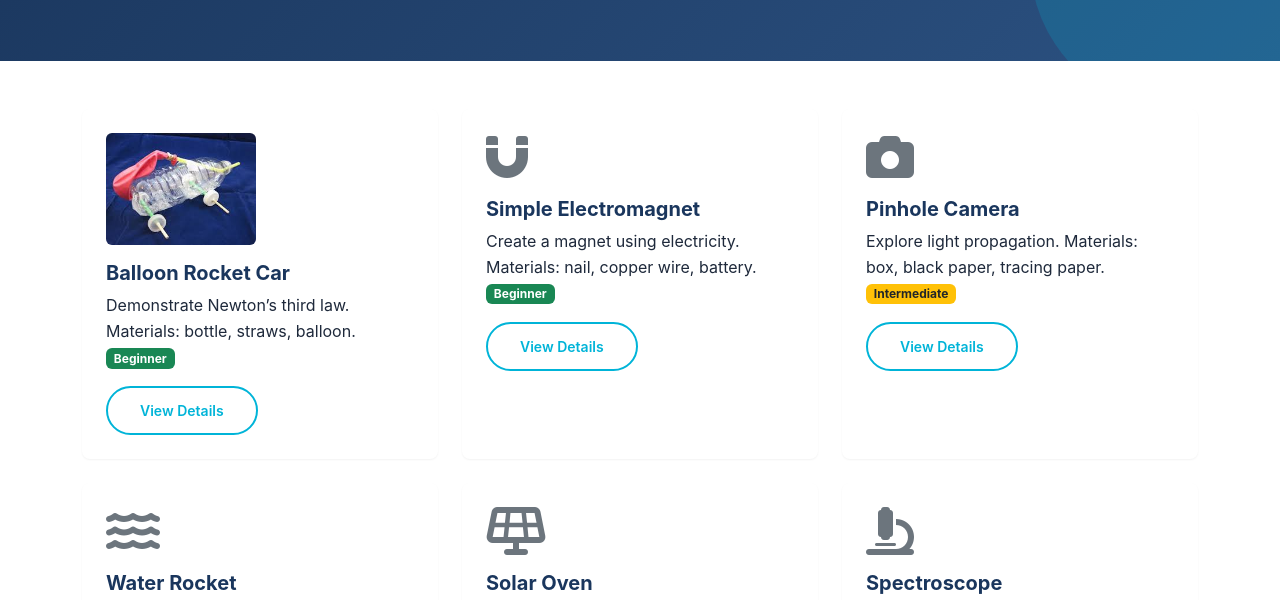
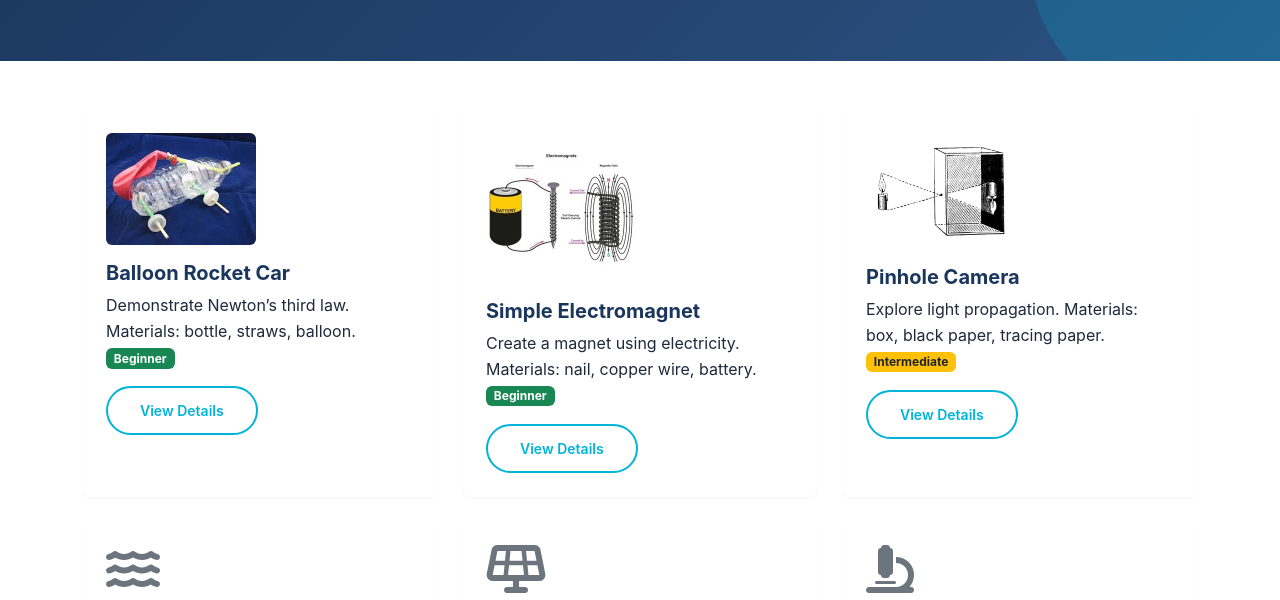
Before and after one commit to piusbliss1/physics-platform, a website: page client/projects.html in a window 1280 px wide. Shown: the part 155-755 px from the top of the page. Drawn offline with nearby package versions, Linux system fonts and the light colour scheme.

Commit message:
Update projects.html

```diff
--- a/client/projects.html
+++ b/client/projects.html
@@ -46,7 +46,7 @@
       </div>
       <div class="col-md-4" data-aos="zoom-in" data-aos-delay="100">
         <div class="card-custom p-4">
-          <i class="fas fa-magnet fa-3x text-secondary mb-3"></i>
+          <img src="images/projects/electromagnet.jpg" alt="Electromagnet" class="img-fluid rounded mb-3" style="max-width:150px;">
           <h5>Simple Electromagnet</h5>
           <p>Create a magnet using electricity. Materials: nail, copper wire, battery. <span class="badge bg-success">Beginner</span></p>
           <a href="modules.html#electricity" class="btn btn-sm btn-outline-accent">View Details</a>
@@ -54,7 +54,7 @@
       </div>
       <div class="col-md-4" data-aos="zoom-in" data-aos-delay="200">
         <div class="card-custom p-4">
-          <i class="fas fa-camera fa-3x text-secondary mb-3"></i>
+          <img src="images/projects/pinhole-camera.jpg" alt="Pin Hole Camera" class="img-fluid rounded mb-3" style="max-width:150px;">
           <h5>Pinhole Camera</h5>
           <p>Explore light propagation. Materials: box, black paper, tracing paper. <span class="badge bg-warning text-dark">Intermediate</span></p>
           <a href="modules.html#waves" class="btn btn-sm btn-outline-accent">View Details</a>
```
